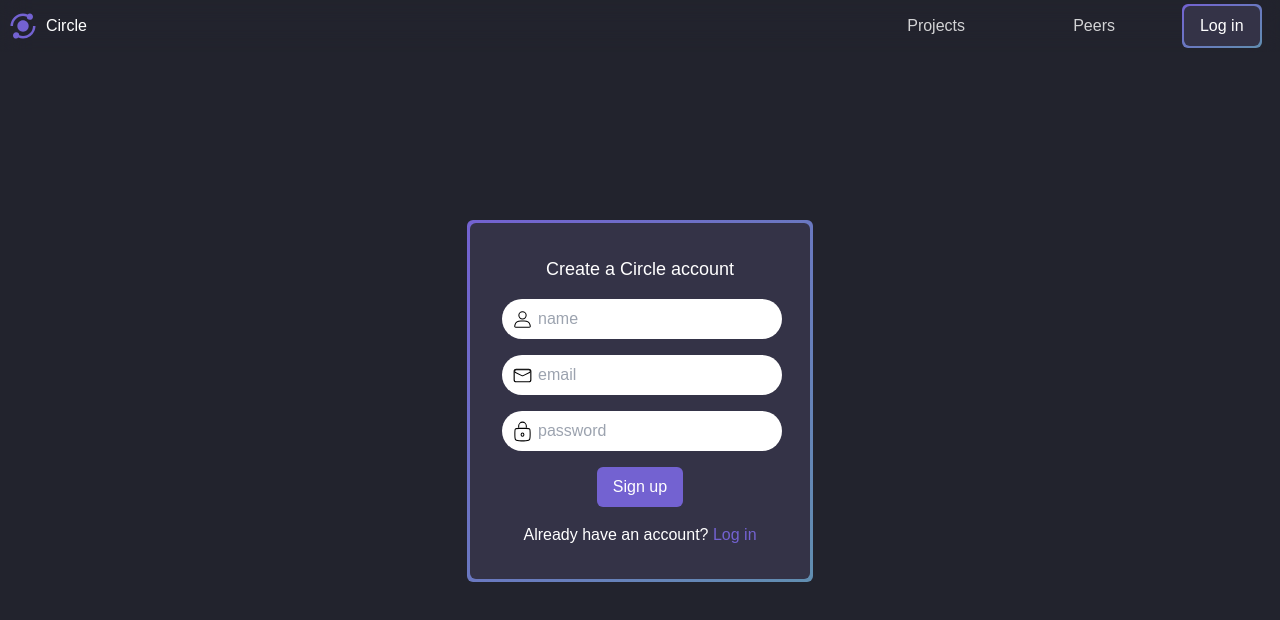
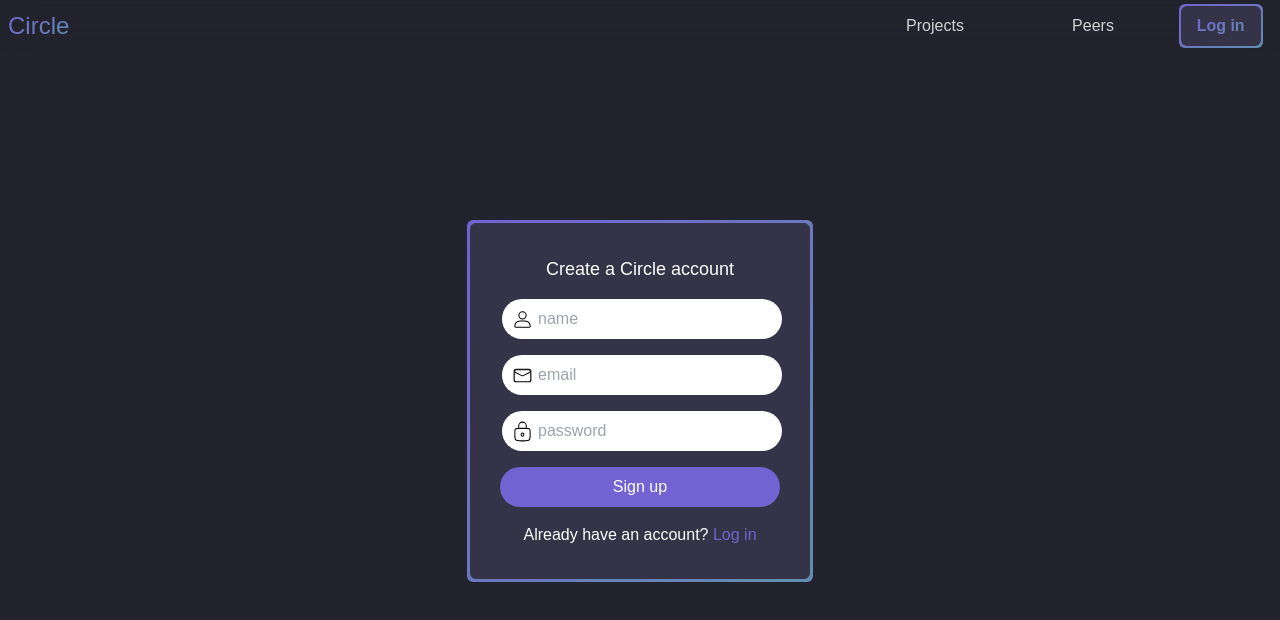
Before and after one commit to your-circle/circle-frontend, a Next.js app: page /signup in a window 1280 px wide. Shown: the top 620 px of the page. Built offline with nearby package versions, Linux system fonts and the light colour scheme.

Commit message:
UI Update + use gradient text as reusable class

```diff
--- a/components/navbar/Navbar.tsx
+++ b/components/navbar/Navbar.tsx
@@ -13,16 +13,7 @@ const Navbar: React.FC<PropTypes> = () => {
     <nav className=" w-full sticky top-0 z-10 backdrop-filter backdrop-blur-lg">
       <section className="flex justify-between items-center px-2 p-1">
         <Link href="/">
-          <span className=" flex items-center gap-2 cursor-pointer">
-            <Image
-              src="/images/logo.svg"
-              layout="fixed"
-              width="30"
-              height="30"
-            />
-
-            <h1 className="text-white ">Circle</h1>
-          </span>
+          <h1 className="text-2xl text-main-gradient cursor-pointer">Circle</h1>
         </Link>
 
         <section className="hidden md:flex  justify-around w-1/3 items-center">
--- a/components/navbar/Navlinks.tsx
+++ b/components/navbar/Navlinks.tsx
@@ -7,12 +7,14 @@ const Navlinks: React.FC = () => {
   return (
     <>
       <Link href="/projects">
-        <a className="opacity-80 hover:opacity-100 cursor-pointer m-1">
+        <a className="opacity-80 hover:opacity-100 cursor-pointer hover:text-main-gradient duration-200">
           Projects
         </a>
       </Link>
       <Link href="/peers">
-        <a className="opacity-80 hover:opacity-100 cursor-pointer m-1">Peers</a>
+        <a className="opacity-80 hover:opacity-100 cursor-pointer hover:text-main-gradient duration-200">
+          Peers
+        </a>
       </Link>
     </>
   );
--- a/components/navbar/UserDropdown.tsx
+++ b/components/navbar/UserDropdown.tsx
@@ -88,7 +88,7 @@ const UserDropdown: React.FC = () => {
         <Link href="/login">
           <div className=" mx-2 p-[2px] rounded-md w-max h-max bg-gradient-to-br from-[#7362D1] to-[#618EB0]">
             <div className="flex flex-col justify-between h-full bg-secondary-bg rounded-md px-4 py-2">
-              <h1>Log in</h1>
+              <h1 className="text-main-gradient font-black">Log in</h1>
             </div>
           </div>
         </Link>
--- a/pages/login.tsx
+++ b/pages/login.tsx
@@ -89,15 +89,15 @@ const Login: NextPage = () => {
               onChange={onInputChange}
             />
             <button
-              className="rounded-md bg-main-purple px-4 py-2"
+              className="min-w-[280px] bg-main-purple px-4 py-2 rounded-full "
               onClick={handleSubmit}
             >
               Log in
             </button>
             <span>
-              New to Circle?{" "}
+              New to Circle?
               <Link href="/signup">
-                <a className="text-main-purple">Sign up</a>
+                <a className="text-main-purple"> Sign up</a>
               </Link>
             </span>
           </form>
--- a/pages/signup.tsx
+++ b/pages/signup.tsx
@@ -94,7 +94,7 @@ const Login: NextPage = () => {
               onChange={onInputChange}
             />
             <button
-              className="rounded-md bg-main-purple px-4 py-2"
+              className="min-w-[280px] bg-main-purple px-4 py-2 rounded-full "
               onClick={handleSubmit}
             >
               Sign up
--- a/shared/components/Loading/Loading.tsx
+++ b/shared/components/Loading/Loading.tsx
@@ -3,7 +3,7 @@ const Loading: React.FC = () => {
   return (
     <>
       <Image
-        src="/images/logo.svg"
+        src="/images/loading.svg"
         layout="fixed"
         width="30"
         height="30"
--- a/styles/globals.css
+++ b/styles/globals.css
@@ -15,6 +15,12 @@ body {
   opacity: 100;
 } */
 
+@layer components {
+  .text-main-gradient {
+    @apply text-transparent bg-clip-text bg-gradient-to-br from-[#7362D1] to-[#618EB0];
+  }
+}
+
 a {
   color: inherit;
   text-decoration: none;
```
Also changed, not shown: public/images/loading.svg (renamed from public/images/logo.svg).
